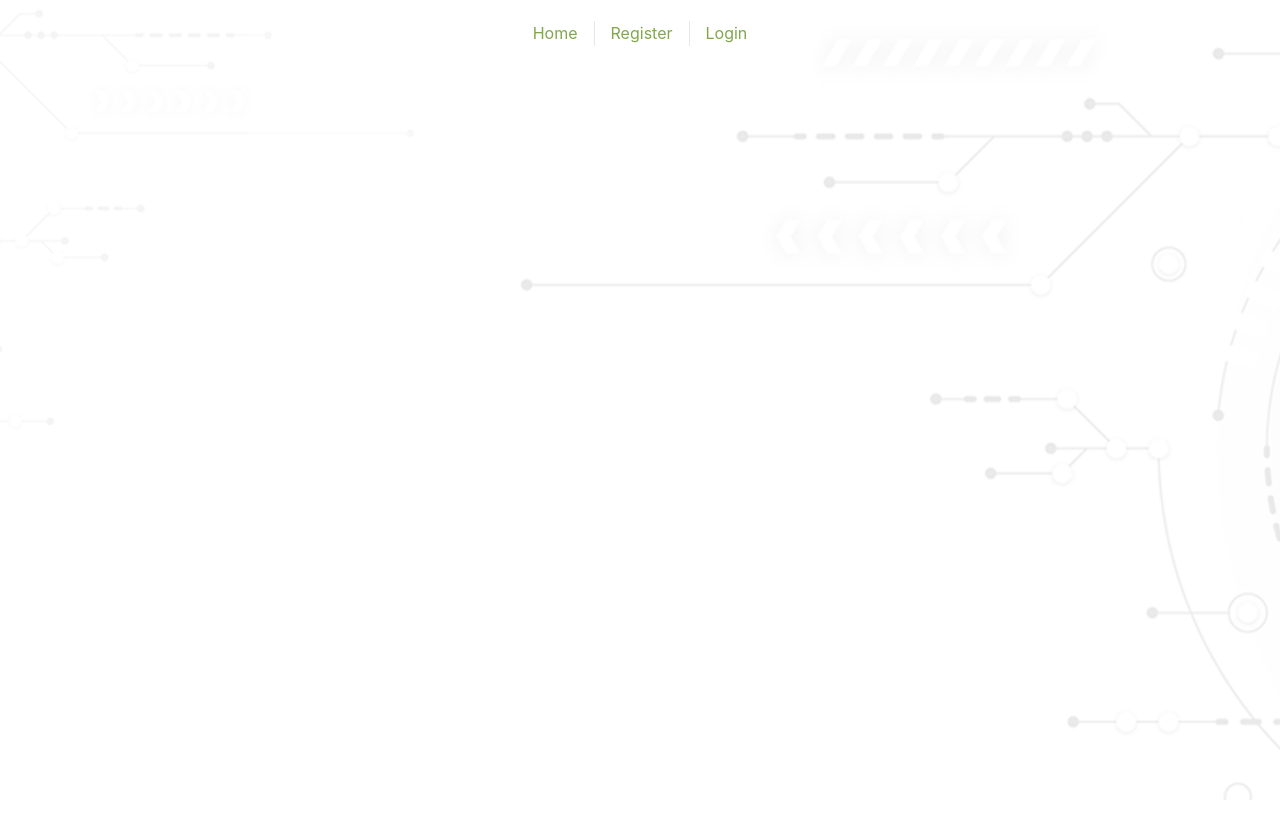
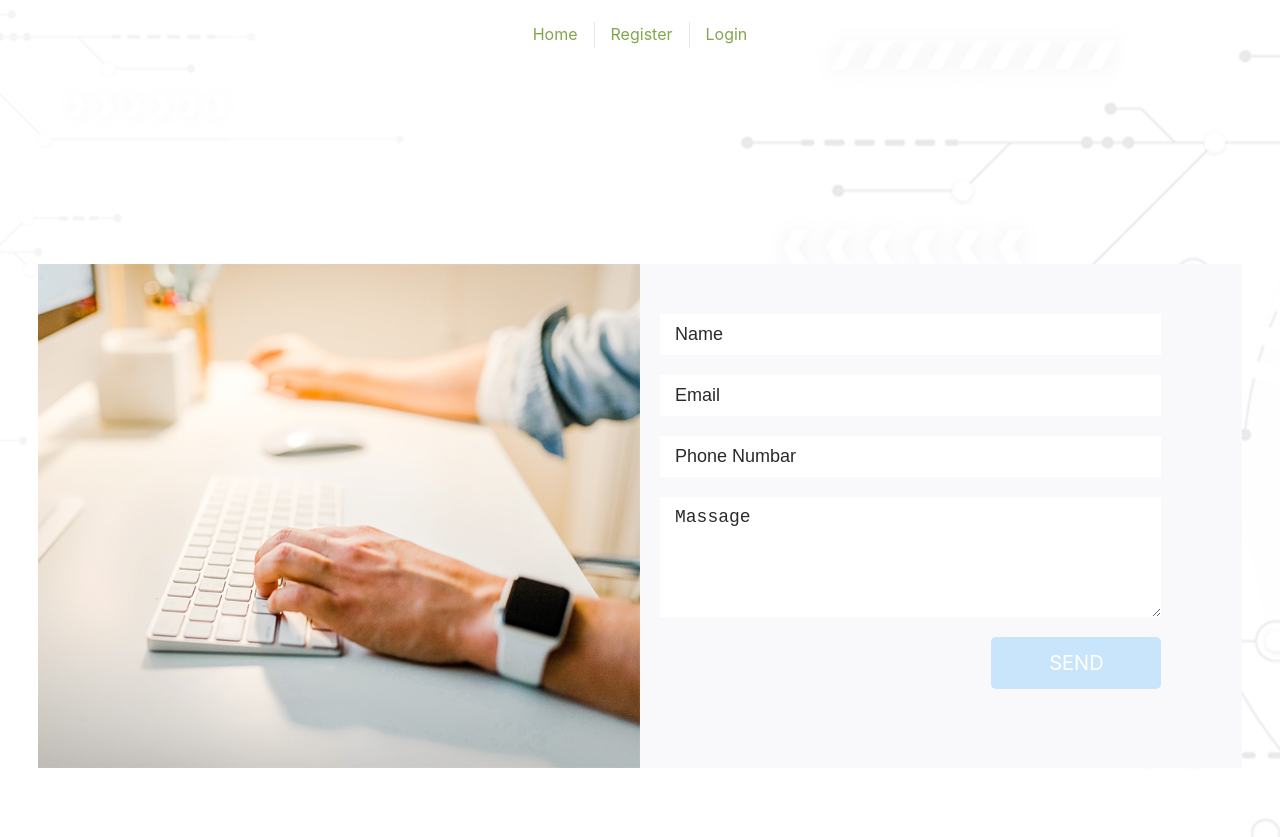
Before and after one commit to JotAlGe/juvi-front, a Vue app: page /contact in a window 1280 px wide. Before the commit this address had no page. Before the commit the page ends 800 px from the top, so only its background shows below. Built offline with nearby package versions, Linux system fonts and the light colour scheme.

Commit message:
Vista de contacto

```diff
--- a/src/App.vue
+++ b/src/App.vue
@@ -17,6 +17,7 @@ export default {
       <router-link :to="isLoggedIn ? '/logout' : '/login'">
         {{ isLoggedIn ? 'Logout' : 'Login' }}
       </router-link>
+      <RouterLink v-if="isLoggedIn" to="/contact">Contact</RouterLink>
     </nav>
   </header>
   <router-view></router-view>
--- a/src/components/Contact.vue
+++ b/src/components/Contact.vue
@@ -4,7 +4,7 @@
             <h1 class="work_taital">Contacto</h1>
         </div>
     </div>
-    <div class="contact_section_2" id="contact_section_2">
+    <div class="contact_section_2">
         <div class="col-md-6 padding_0">
             <div><img src="src/assets/images/img-10.png" class="image_10"></div>
         </div>
@@ -33,6 +33,7 @@
         </div>
     </div>
 </template>
+
 <script>
 export default {
 
--- a/src/router/index.js
+++ b/src/router/index.js
@@ -26,6 +26,11 @@ const router = createRouter({
       path: '/logout',
       name: 'logout',
       component: () => import('../components/Auth/Logout.vue')
+    },
+    {
+      path: '/contact',
+      name: 'contact',
+      component: () => import('../views/ContactView.vue')
     }
   ]
 })
--- /dev/null
+++ b/src/views/ContactView.vue
@@ -0,0 +1,13 @@
+<script>
+import Contact from '../components/Contact.vue';
+export default {
+    components: { Contact }
+}
+</script>
+<template>
+    <main>
+        <Contact />
+    </main>
+</template>
+
+<style></style>
--- a/src/views/HomeView.vue
+++ b/src/views/HomeView.vue
@@ -1,12 +1,10 @@
 <script setup>
 import Home from '../components/Home.vue';
-import Contact from '../components/Contact.vue';
 
 </script>
 
 <template>
   <main>
     <Home />
-    <Contact />
   </main>
 </template>
```
